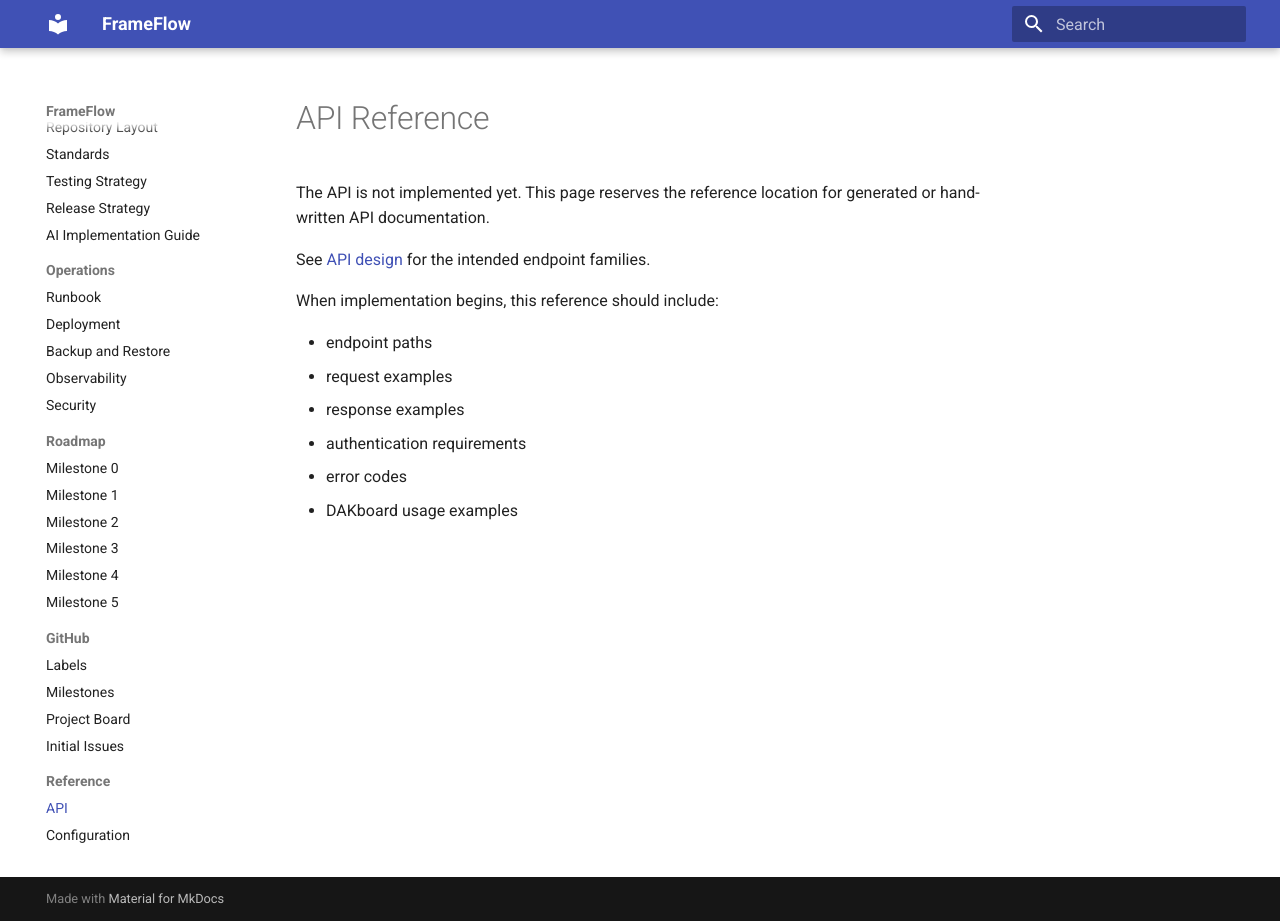
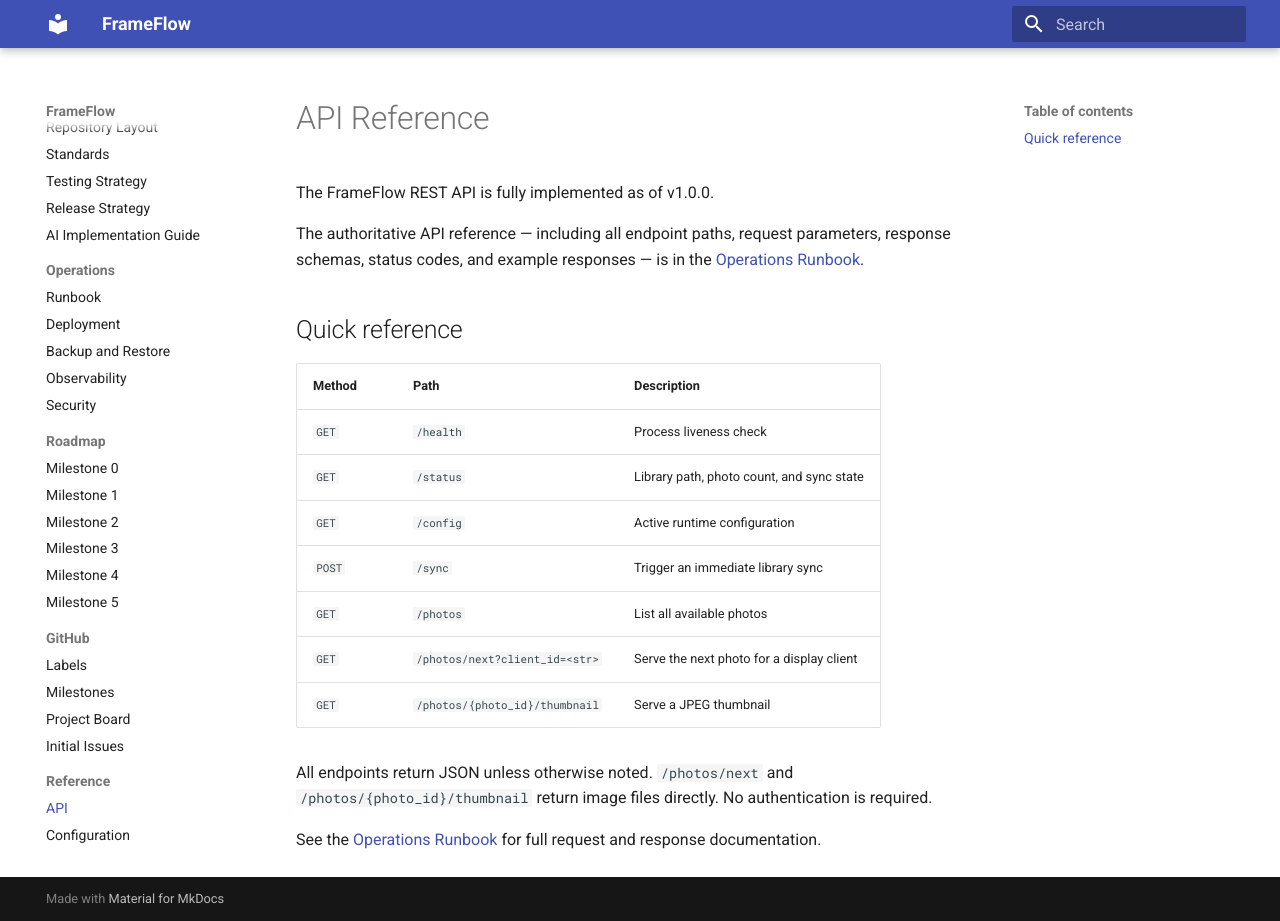
Before and after one commit to nbeck/frameflow, an MkDocs documentation site: the page built from docs/reference/api.md, in a window 1280 px wide and 921 px high. Built offline with MkDocs 1.6.1 and Material for MkDocs 9.7.7, drawn with Linux system fonts in a browser that asks for light colours.

Commit message:
Replace stale API reference placeholder with current documentation (#81) (#89)
The docs/reference/api.md file contained a pre-implementation stub
stating the API was not yet implemented. Replace it with a quick-reference
endpoint table and a pointer to the operations runbook for full
request/response documentation.

Co-authored-by: Nate Beck <>
Co-authored-by: Claude Sonnet 4.6 <noreply@anthropic.com>

```diff
--- a/docs/reference/api.md
+++ b/docs/reference/api.md
@@ -1,14 +1,21 @@
 # API Reference
 
-The API is not implemented yet. This page reserves the reference location for generated or hand-written API documentation.
+The FrameFlow REST API is fully implemented as of v1.0.0.
 
-See [API design](../architecture/api-design.md) for the intended endpoint families.
+The authoritative API reference — including all endpoint paths, request parameters, response schemas, status codes, and example responses — is in the [Operations Runbook](../operations.md#api-endpoints).
 
-When implementation begins, this reference should include:
+## Quick reference
 
-- endpoint paths
-- request examples
-- response examples
-- authentication requirements
-- error codes
-- DAKboard usage examples
+| Method | Path | Description |
+|---|---|---|
+| `GET` | `/health` | Process liveness check |
+| `GET` | `/status` | Library path, photo count, and sync state |
+| `GET` | `/config` | Active runtime configuration |
+| `POST` | `/sync` | Trigger an immediate library sync |
+| `GET` | `/photos` | List all available photos |
+| `GET` | `/photos/next?client_id=<str>` | Serve the next photo for a display client |
+| `GET` | `/photos/{photo_id}/thumbnail` | Serve a JPEG thumbnail |
+
+All endpoints return JSON unless otherwise noted. `/photos/next` and `/photos/{photo_id}/thumbnail` return image files directly. No authentication is required.
+
+See the [Operations Runbook](../operations.md#api-endpoints) for full request and response documentation.
```
